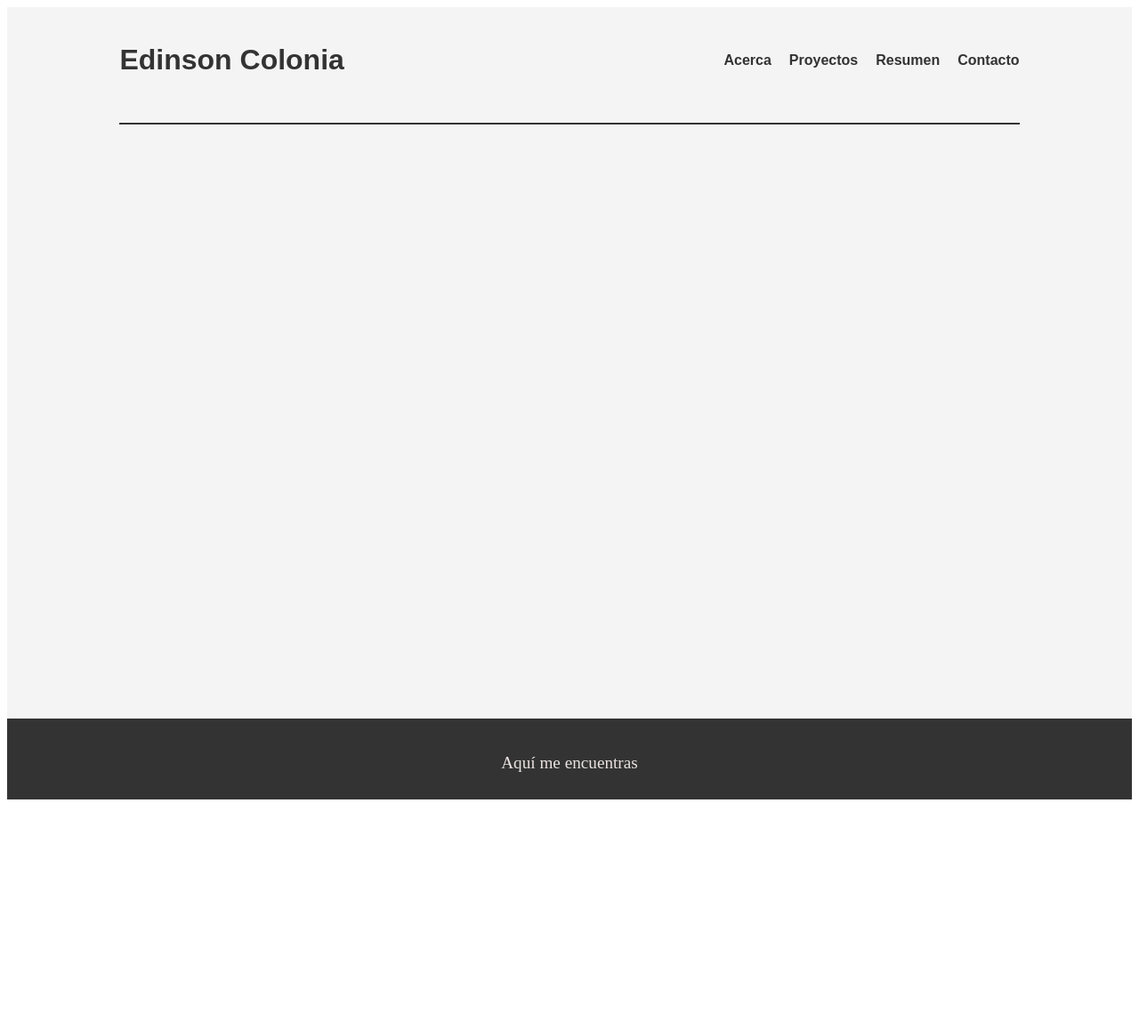
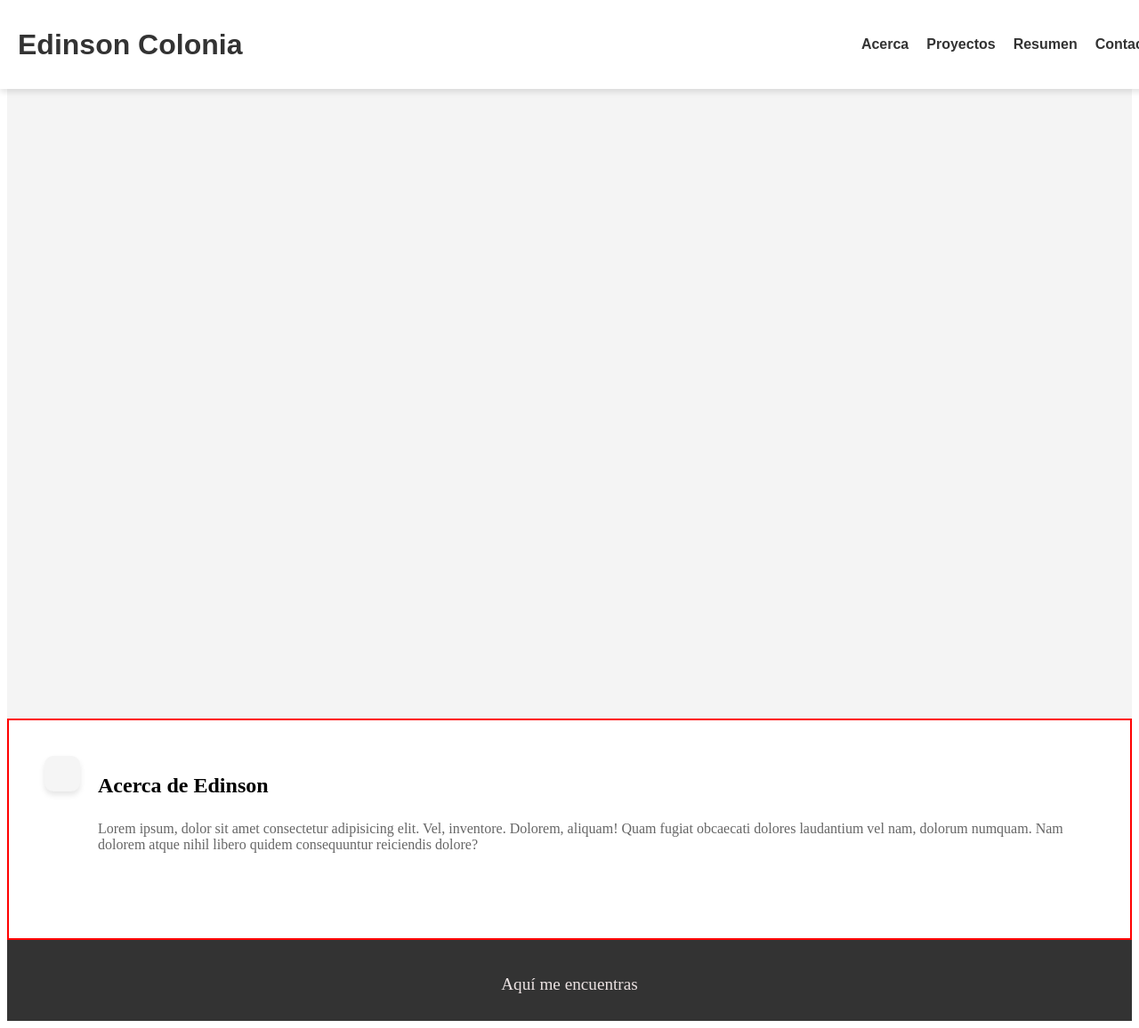
Before and after one commit to edinsoncolonia99/portafoliodata, an Angular app: page / in a window 1280 px wide. Shown: the whole page at 89% size. Before the commit the page ends 907 px from the top, so only its background shows below. Built offline with nearby package versions, Linux system fonts and the light colour scheme.

Commit message:
Body: estructura de la imagen y del acerca de ..

```diff
--- a/src/app/app.component.html
+++ b/src/app/app.component.html
@@ -1,3 +1,4 @@
 <app-home></app-home>
+<app-acercade></app-acercade>
 <router-outlet></router-outlet>
 <app-footer></app-footer>
--- a/src/app/app.component.ts
+++ b/src/app/app.component.ts
@@ -2,11 +2,12 @@ import { Component } from '@angular/core';
 import { RouterOutlet } from '@angular/router';
 import { HomeComponent } from './pages/home/home.component';
 import { FooterComponent } from './shared/footer/footer.component';
+import { AcercadeComponent } from "./pages/home/acercade/acercade.component";
 
 @Component({
   selector: 'app-root',
   standalone: true,
-  imports: [RouterOutlet, HomeComponent, FooterComponent],
+  imports: [RouterOutlet, HomeComponent, FooterComponent, AcercadeComponent],
   templateUrl: './app.component.html',
   styleUrls: ['./app.component.scss']
 })
--- /dev/null
+++ b/src/app/pages/home/acercade/acercade.component.html
@@ -0,0 +1,13 @@
+<div class="cuerpo-portafolio">
+    <section class="seccion-superior">
+      <article class="recuadro foto">
+        <img src="/assets/perfil.jpg" alt="Perfil" class="imagen-perfil">
+      </article>
+      <article class="recuadro-acerca">
+        <h2>Acerca de Edinson</h2>
+        <p>Lorem ipsum, dolor sit amet consectetur adipisicing elit. Vel, inventore. Dolorem, aliquam! Quam fugiat obcaecati dolores laudantium vel nam, dolorum numquam. Nam dolorem atque nihil libero quidem consequuntur reiciendis dolore?</p>
+      </article>
+    </section>
+    <section class="seccion-inferior">
+    </section>
+</div>
--- /dev/null
+++ b/src/app/pages/home/acercade/acercade.component.scss
@@ -0,0 +1,66 @@
+.cuerpo-portafolio {
+    display: flex;
+    flex-direction: column;
+    align-items: center;
+    padding: 40px;
+    max-width: 1200px;
+    margin: 0 auto;
+    border: 2px solid red;
+
+    .seccion-superior {
+      display: flex;
+      justify-content: space-between;
+      align-items: stretch;
+      width: 100%;
+      gap: 20px;
+
+      .recuadro {
+        flex: 1;
+        background: #f5f5f5;
+        padding: 20px;
+        border-radius: 10px;
+        box-shadow: 0 4px 6px rgba(0, 0, 0, 0.1);
+        display: flex;
+        flex-direction: column;
+        justify-content: center;
+        align-items: center;
+        height: 100%;
+      }
+
+      .foto {
+        display: flex;
+        justify-content: center;
+        align-items: center;
+        height: 100%;
+
+        .imagen-perfil {
+          max-width: 100%;
+          height: auto;
+          border-radius: 10px;
+        }
+      }
+
+      .recuadro-acerca {
+        text-align: left;
+        display: flex;
+        flex-direction: column;
+        justify-content: center;
+        height: 100%;
+
+        h2 {
+          font-size: 24px;
+          margin-bottom: 10px;
+        }
+        p {
+          font-size: 16px;
+          color: #666;
+        }
+      }
+    }
+
+    .seccion-inferior {
+      margin-top: 40px;
+      width: 100%;
+      text-align: center;
+    }
+  }
--- a/src/app/pages/home/home.component.html
+++ b/src/app/pages/home/home.component.html
@@ -1,7 +1,7 @@
 <div class="home-contenedor">
-    <div class="home-header">
+  <header class="home-header">
     <h1 class="nombre">Edinson Colonia</h1>
-      <nav class="menu">
+    <nav class="menu" aria-label="Menú principal">
       <ul>
         <li><a href="#acerca">Acerca</a></li>
         <li><a href="#proyectos">Proyectos</a></li>
@@ -9,9 +9,9 @@
         <li><a href="#contacto">Contacto</a></li>
       </ul>
     </nav>
+  </header>
+  <hr class="divider">
+  <main class="content">
+    <!-- Contenido del Home -->
+  </main>
 </div>
-    <hr class="divider">
-    <div class="content">
-      <!-- Contenido del Home -->
-    </div>
-  </div>
--- a/src/app/pages/home/home.component.scss
+++ b/src/app/pages/home/home.component.scss
@@ -3,7 +3,7 @@
   flex-direction: column;
   align-items: center;
   justify-content: start;
-    height: 100vh;
+  min-height: 100vh;
   font-family: 'Arial', sans-serif;
   background-color: #f4f4f4;
 }
@@ -12,8 +12,23 @@
   display: flex;
   justify-content: space-between;
   align-items: center;
+  width: 100%;
+  padding: 20px;
+  height: 60px;
+  background-color: white;
+  position: fixed;
+  top: 0;
+  left: 0;
+  right: 0;
+  z-index: 1000;
+  box-shadow: 0px 4px 6px rgba(0, 0, 0, 0.1);
+}
+
+.content {
   width: 80%;
-    padding: 20px 0;
+  max-width: 1200px;
+  padding: 100px 20px 20px; /* Evita que el contenido quede debajo del header */
+  text-align: center;
 }
 
 .nombre {
@@ -41,17 +56,3 @@
 .menu a:hover {
   color: #007bff;
 }
-
-  .divider {
-    width: 80%;
-    border: none;
-    height: 2px;
-    background-color: #333;
-    margin: 10px 0;
-  }
-
-  .content {
-    width: 80%;
-    padding: 20px;
-    text-align: center;
-  }
--- a/src/app/shared/footer/footer.component.html
+++ b/src/app/shared/footer/footer.component.html
@@ -3,6 +3,6 @@
     <div class="footer-iconos">
       <i class="github"></i>
       <i class="linkedin"></i>
-      <i class="envelope"></i>
+      <i class="correo"></i>
     </div>
   </footer>
```
Also changed, not shown: src/app/pages/home/acercade/acercade.component.ts (added, +11 -0 lines), src/assets/perfil.jpg (added), 1 other file (tests, documents, lock files or other folders). Lines whose indentation alone changed are shown as unchanged.
